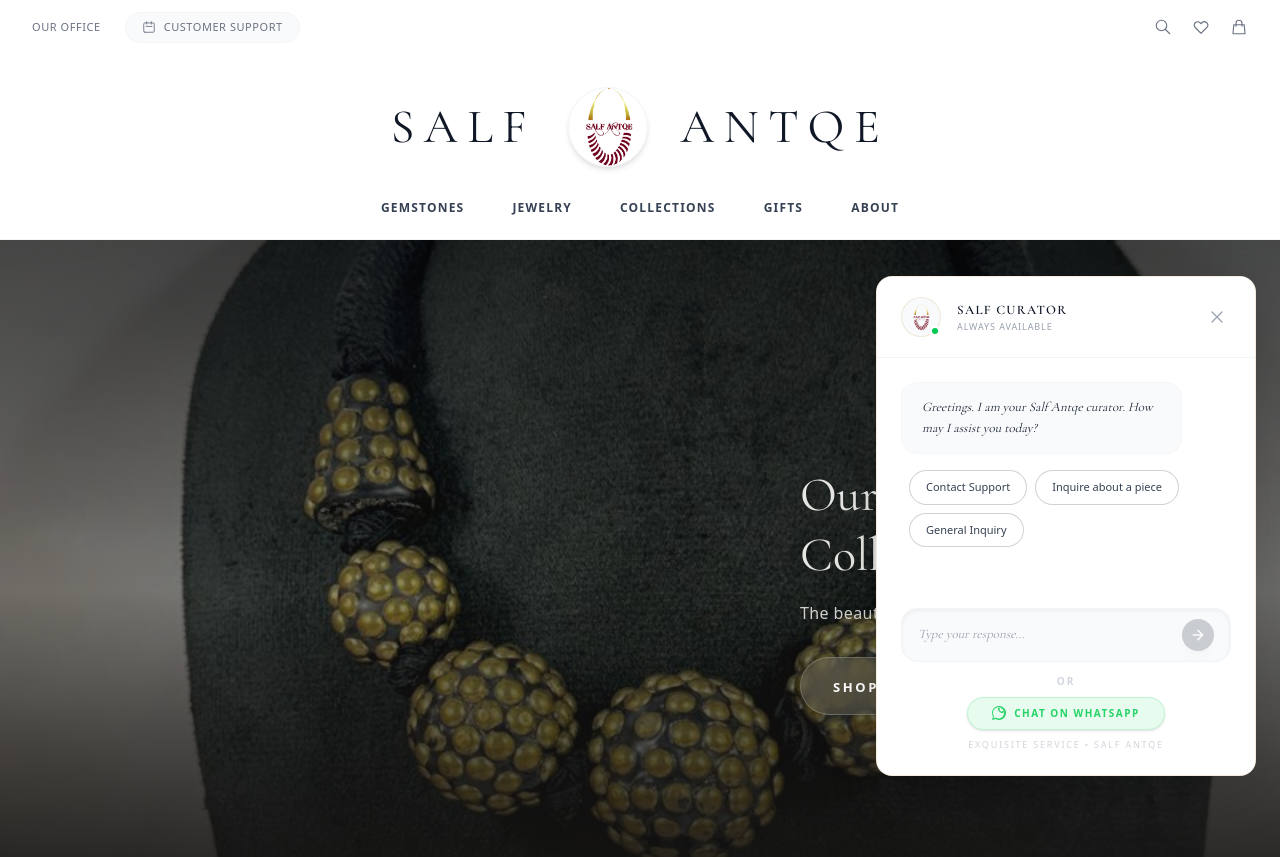
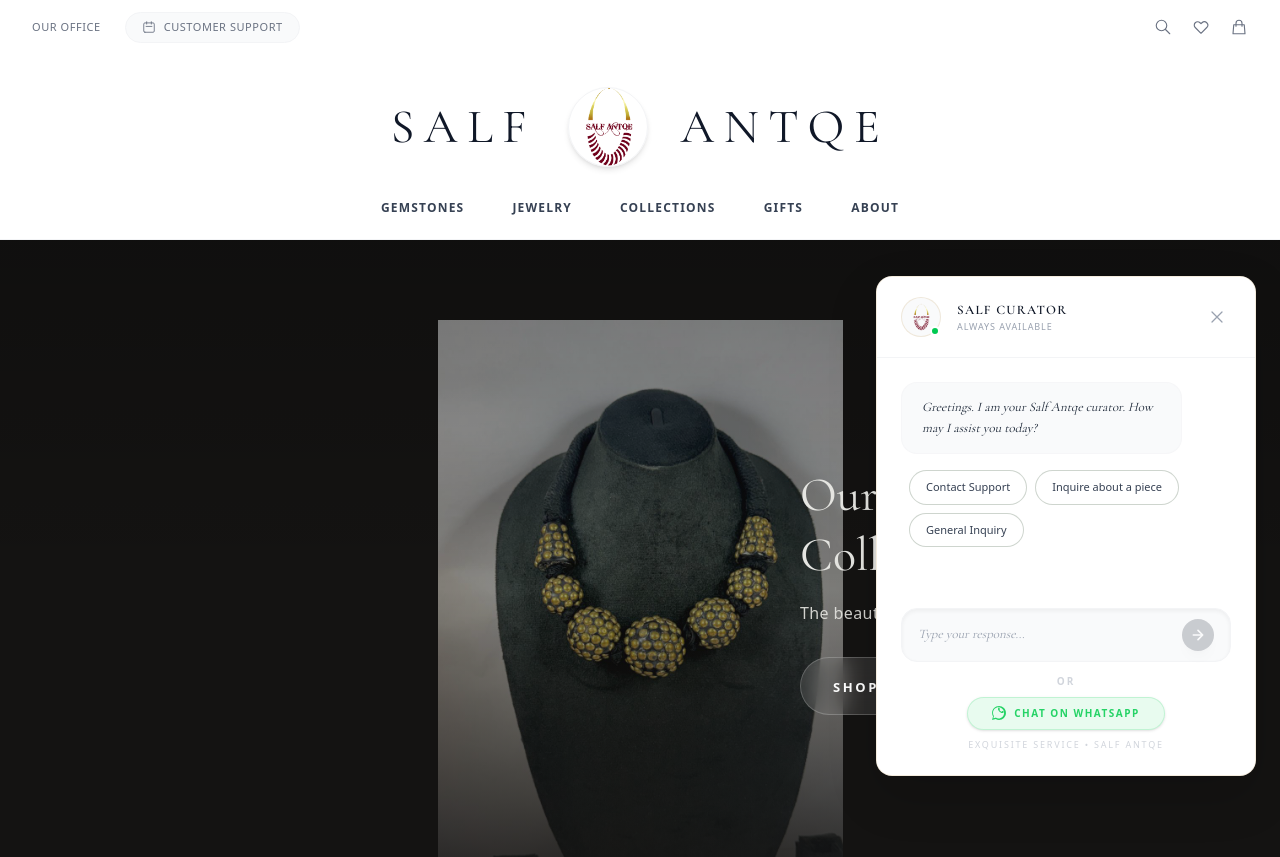
Before and after one commit to mdrafiquerrahman/SalfAntique, a Next.js app: page / in a window 1280 px wide. Shown: the top 857 px of the page. Built offline with nearby package versions, Linux system fonts and the light colour scheme.

Commit message:
fix-hero-image-zoom

```diff
--- a/src/components/MuseumHero.tsx
+++ b/src/components/MuseumHero.tsx
@@ -25,16 +25,18 @@
           animate={{ x: 0, opacity: 1 }}
           exit={{ x: "-100%", opacity: 0 }}
           transition={{ duration: 1.2, ease: [0.4, 0, 0.2, 1] }}
-          className="absolute inset-0 z-0"
+          className="absolute inset-0 z-0 flex items-center justify-center p-8 lg:p-20"
         >
+          <div className="relative h-full w-full max-w-5xl">
             <Image
               src={displayProducts[currentIndex].image || "https://images.unsplash.com/photo-1605100804763-247f67b3557e?q=80&w=2000&auto=format&fit=crop"}
               alt={displayProducts[currentIndex].name}
               fill
-            className="object-cover opacity-50"
+              className="object-contain opacity-60"
               priority
             />
-          <div className="absolute inset-0 bg-gradient-to-t from-offblack via-transparent to-black/40" />
+          </div>
+          <div className="absolute inset-0 bg-gradient-to-t from-offblack via-transparent to-black/20" />
         </motion.div>
       </AnimatePresence>
 
```
Lines whose indentation alone changed are shown as unchanged.
